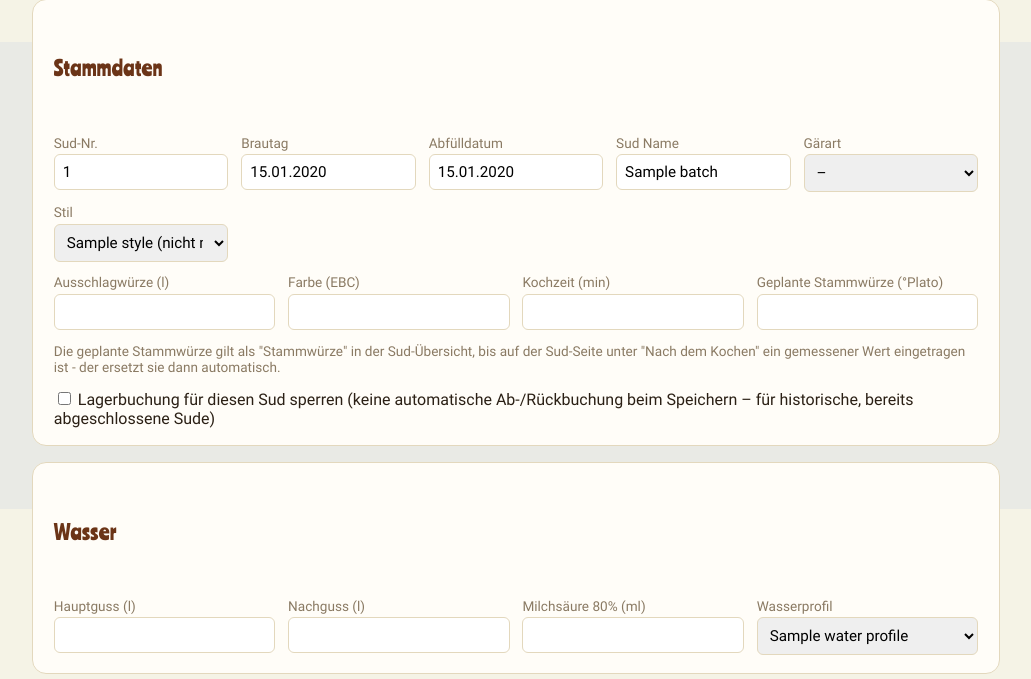
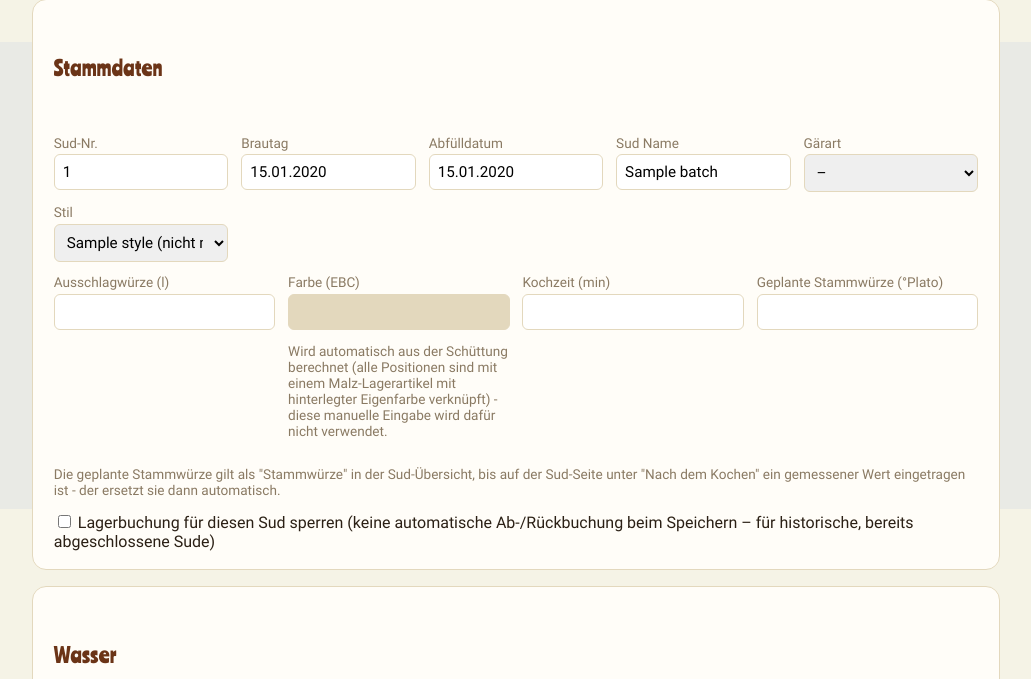
Before and after one commit to macgaiser/HighValley-BrewLog, a FastAPI app: template app/templates/batch_form.html in a window 1280 px wide. Shown: the part 291-970 px from the top of the page, without its empty margins (124-1155 px from the left). Run offline with FastAPI, Linux system fonts and the light colour scheme; the template is opened without the code that fills it: most values are stand-ins (such as "Sample title", 1, 10 or a date in 2020); grey boxes marked "Sample" are stand-in pictures.

Commit message:
Farbe (EBC) im Sud-Formular ausgegraut, wenn sie aus der Schüttung berechnet wird
Die automatische EBC-Berechnung (siehe batch_calc.compute_metrics) greift,
sobald jede Schüttungsposition mit einem Malz-Lagerartikel mit hinterlegter
Eigenfarbe verknüpft ist - bis jetzt blieb das Feld dabei trotzdem normal
ausfüllbar, ohne erkennbar zu machen, dass eine manuelle Eingabe dann
ungenutzt bleibt. Das Feld "Farbe (EBC)" in den Stammdaten steht zeitlich
vor der Schüttung im Formular, man tippt den Wert also leicht aus
Gewohnheit ein, bevor man überhaupt bei der Schüttung ist.

Neues Live-Verhalten per JS (app.js): sobald alle aktuellen Schüttungs-
Zeilen einen Lagerartikel mit EBC-Wert ausgewählt haben, wird das Feld
schreibgeschützt (ausgegraut) und ein Hinweistext erscheint - unabhängig
von der Formular-Reihenfolge, reagiert live auf Zeilen hinzufügen/
entfernen/Auswahl ändern. Dieselbe Bedingung wie serverseitig, nur
client-seitig dupliziert für die Live-Anzeige.

Co-Authored-By: Claude Sonnet 5 <noreply@anthropic.com>
Claude-Session: https://claude.ai/code/session_012cmh8vBpo4xaiKC3AG6YBo

```diff
--- a/app/static/app.js
+++ b/app/static/app.js
@@ -13,6 +13,7 @@ document.addEventListener("click", (event) => {
       const clone = template.content.cloneNode(true);
       tbody.appendChild(clone);
     }
+    updateColorEbcAutoState();
     return;
   }
 
@@ -20,6 +21,7 @@ document.addEventListener("click", (event) => {
   if (removeBtn) {
     event.preventDefault();
     removeBtn.closest("tr").remove();
+    updateColorEbcAutoState();
     return;
   }
 
@@ -79,6 +81,30 @@ document.addEventListener("change", (event) => {
 });
 updateCompareButton();
 
+// Farbe (EBC) in Stammdaten: wird ausgegraut/schreibgeschuetzt, sobald die
+// automatische Berechnung aus der Schüttung greift (jede Position mit einem
+// Malz-Lagerartikel mit hinterlegter Eigenfarbe verknuepft - siehe dieselbe
+// Bedingung in batch_calc.compute_metrics()). Verhindert, dass man aus
+// Gewohnheit schon vor dem Ausfuellen der Schüttung (weiter unten im
+// Formular) einen EBC-Wert eintraegt, der dann ungenutzt bleibt.
+function updateColorEbcAutoState() {
+  const input = document.getElementById("color-ebc-input");
+  const hint = document.getElementById("color-ebc-auto-hint");
+  if (!input || !hint) return;
+  const linked = Array.from(document.querySelectorAll("[data-grain-select]")).map((select) => {
+    if (!select.value) return false;
+    const opt = select.options[select.selectedIndex];
+    return !!(opt && opt.dataset.ebc);
+  });
+  const auto = linked.length > 0 && linked.every(Boolean);
+  input.readOnly = auto;
+  hint.hidden = !auto;
+}
+document.addEventListener("change", (event) => {
+  if (event.target.closest("[data-grain-select]")) updateColorEbcAutoState();
+});
+updateColorEbcAutoState();
+
 // Datumsfelder zeigen ihr Format sonst je nach Browser-/Systemsprache an
 // (z.B. mm/dd/yyyy) statt einheitlich dd.mm.yyyy - flatpickr übernimmt die
 // Anzeige, das eigentliche Feld sendet weiterhin ISO-Format (yyyy-mm-dd).
--- a/app/static/style.css
+++ b/app/static/style.css
@@ -55,6 +55,11 @@ body {
 
 input, select, textarea, button {
   font-family: inherit;
+}
+input[readonly] {
+  background: var(--border);
+  color: var(--muted);
+  cursor: not-allowed;
 }
 body::before {
   content: "";
--- a/app/templates/batch_form.html
+++ b/app/templates/batch_form.html
@@ -3,10 +3,10 @@
 {% block content %}
 
 {% macro inv_select(list_name, options, selected_id, row_name, misc_options=None) %}
-<select name="{{ row_name }}">
+<select name="{{ row_name }}" {% if list_name=='malz' %}data-grain-select{% endif %}>
   <option value="">– kein Lagerartikel –</option>
   {% for opt in options %}
-  <option value="{{ opt.id }}" {% if selected_id==opt.id %}selected{% endif %}>{{ opt.name }} ({{ opt.amount|round(2) }} {{ opt.unit }})</option>
+  <option value="{{ opt.id }}" data-ebc="{{ opt.color_ebc if opt.color_ebc is not none else '' }}" {% if selected_id==opt.id %}selected{% endif %}>{{ opt.name }} ({{ opt.amount|round(2) }} {{ opt.unit }})</option>
   {% endfor %}
   {% if misc_options %}
   <optgroup label="Sonstige Zutaten">
@@ -53,7 +53,11 @@
     </div>
     <div class="field-row" style="margin-top: 0.8rem;">
       <div><label>Ausschlagwürze (l)</label><input type="number" step="0.1" name="target_volume_l" value="{{ batch.target_volume_l if batch else '' }}"></div>
-      <div><label>Farbe (EBC)</label><input type="number" step="0.1" name="color_ebc" value="{{ batch.color_ebc if batch else '' }}"></div>
+      <div>
+        <label>Farbe (EBC)</label>
+        <input type="number" step="0.1" name="color_ebc" id="color-ebc-input" value="{{ batch.color_ebc if batch else '' }}">
+        <p class="hint" id="color-ebc-auto-hint" hidden>Wird automatisch aus der Schüttung berechnet (alle Positionen sind mit einem Malz-Lagerartikel mit hinterlegter Eigenfarbe verknüpft) - diese manuelle Eingabe wird dafür nicht verwendet.</p>
+      </div>
       <div><label>Kochzeit (min)</label><input type="number" step="1" name="boil_time_min" value="{{ batch.boil_time_min if batch else '' }}"></div>
       <div><label>Geplante Stammwürze (°Plato)</label><input type="number" step="0.1" name="target_og_plato" value="{{ batch.target_og_plato if batch else '' }}"></div>
     </div>
```
